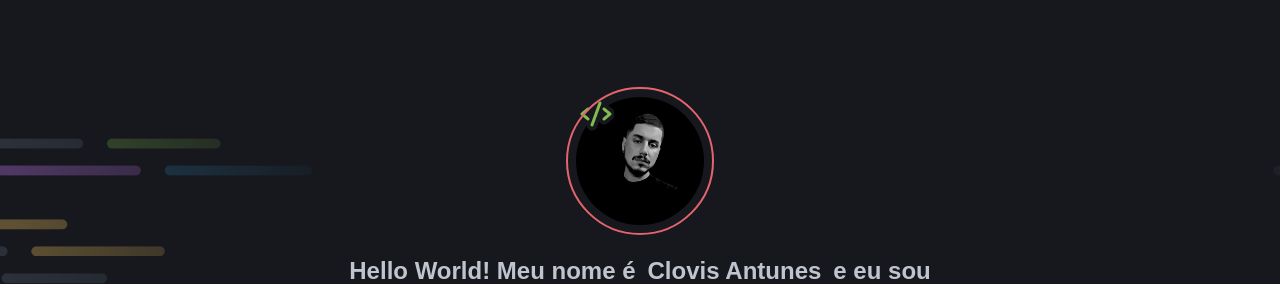
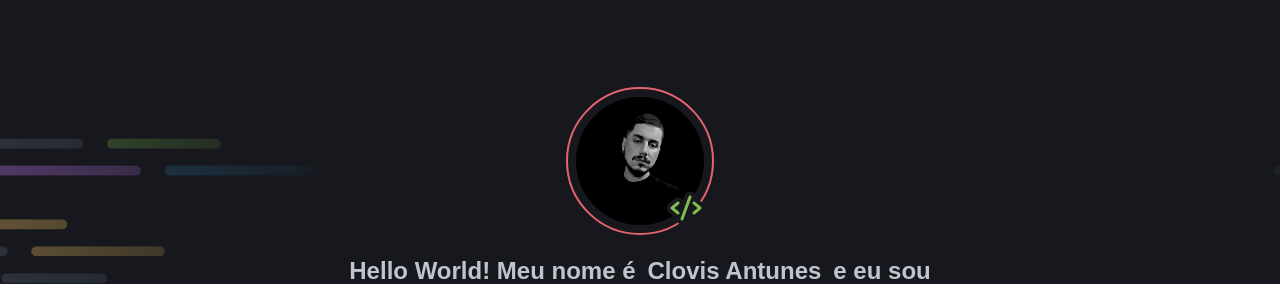
Before and after one commit to clovisantunes/portifolio_new, a React (Vite) app: page / in a window 1280 px wide. Shown: the top 284 px of the page. Built offline with nearby package versions, Linux system fonts and the light colour scheme.

Commit message:
Fix vector

```diff
--- a/src/components/Main/index.tsx
+++ b/src/components/Main/index.tsx
@@ -37,7 +37,7 @@ export default function Main() {
     <>
       <div className={styles.main_container}>
         <div className={styles.logo}>
-          <img src={vector} alt='Vector' />
+          <img src={vector} alt='Vector' className={styles.vector} />
         </div>
         <div className={styles.presentation}>
           <h1>Hello World! Meu nome é <p>Clovis Antunes</p> e eu sou</h1>
--- a/src/components/Main/styles.module.scss
+++ b/src/components/Main/styles.module.scss
@@ -68,7 +68,11 @@
   border-radius: 50%;
   pointer-events: none;
 }
-
+.vector{
+  position: absolute;
+  bottom: 0;
+  right: 0;
+}
 .presentation {
   text-align: center;
   align-items: center;
```
